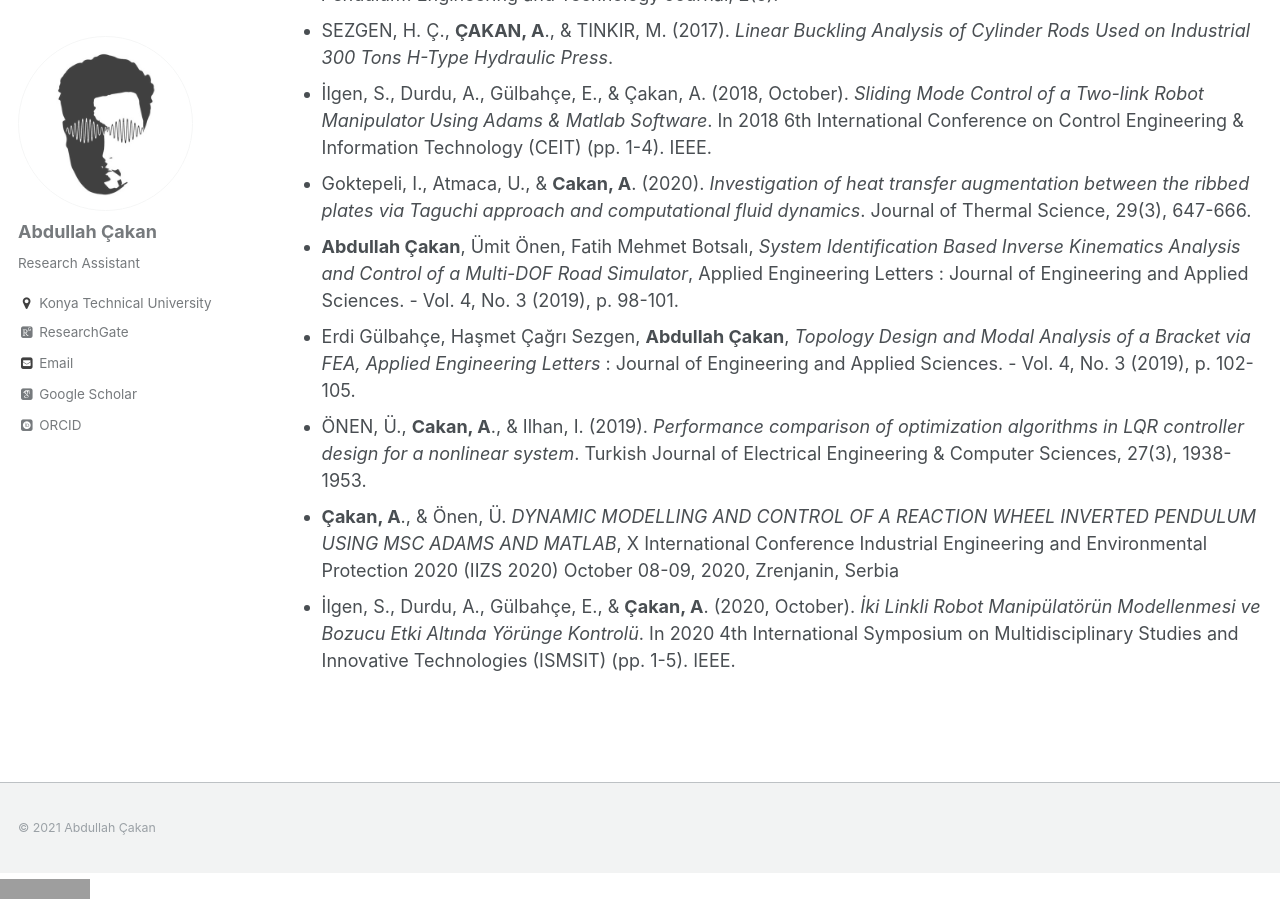
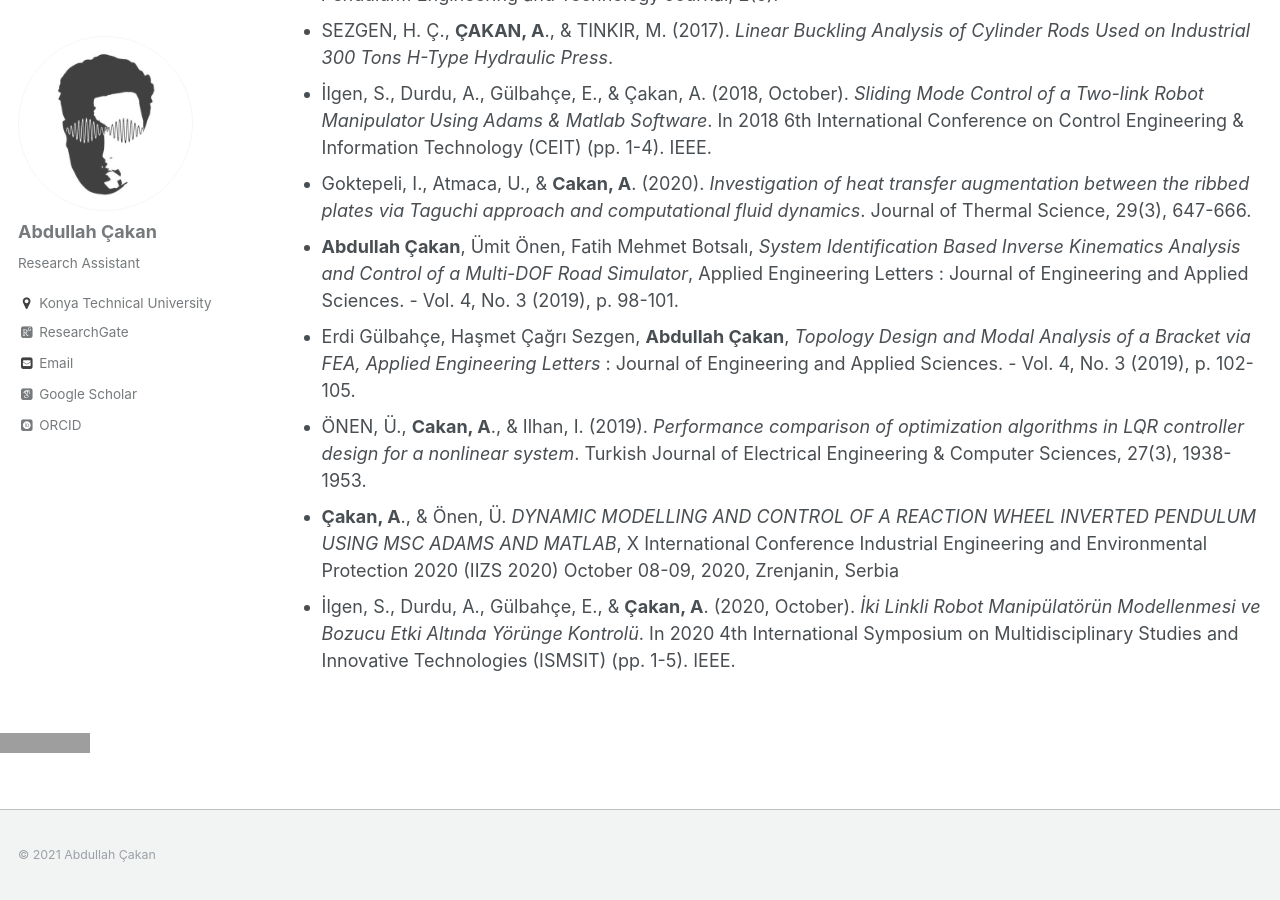
Before and after one commit to abdullahcakan/acakan.github.io, a Jekyll site: the page built from _pages/cv.md, in a window 1280 px wide and 900 px high, scrolled down 1697 px. Built offline with Jekyll 4.4.1, drawn with Linux system fonts in a browser that asks for light colours; some web fonts are replaced; grey boxes are pictures that could not be loaded.

Commit message:
Update default.html

```diff
--- a/_layouts/default.html
+++ b/_layouts/default.html
@@ -20,6 +20,9 @@ layout: compress
 
     </script>
 
+  <img src="https://s01.flagcounter.com/count/eaJV/bg_FFFFFF/txt_000000/border_CCCCCC/columns_8/maxflags_8/viewers_3/labels_0/pageviews_1/flags_0/percent_0/" border="0">
+
+
     <div class="page__footer">
       <footer>
         {% include footer/custom.html %}
@@ -31,4 +34,3 @@ layout: compress
 
   </body>
 </html>
-<img src="https://s01.flagcounter.com/count/eaJV/bg_FFFFFF/txt_000000/border_CCCCCC/columns_8/maxflags_8/viewers_3/labels_0/pageviews_1/flags_0/percent_0/" border="0">
```
